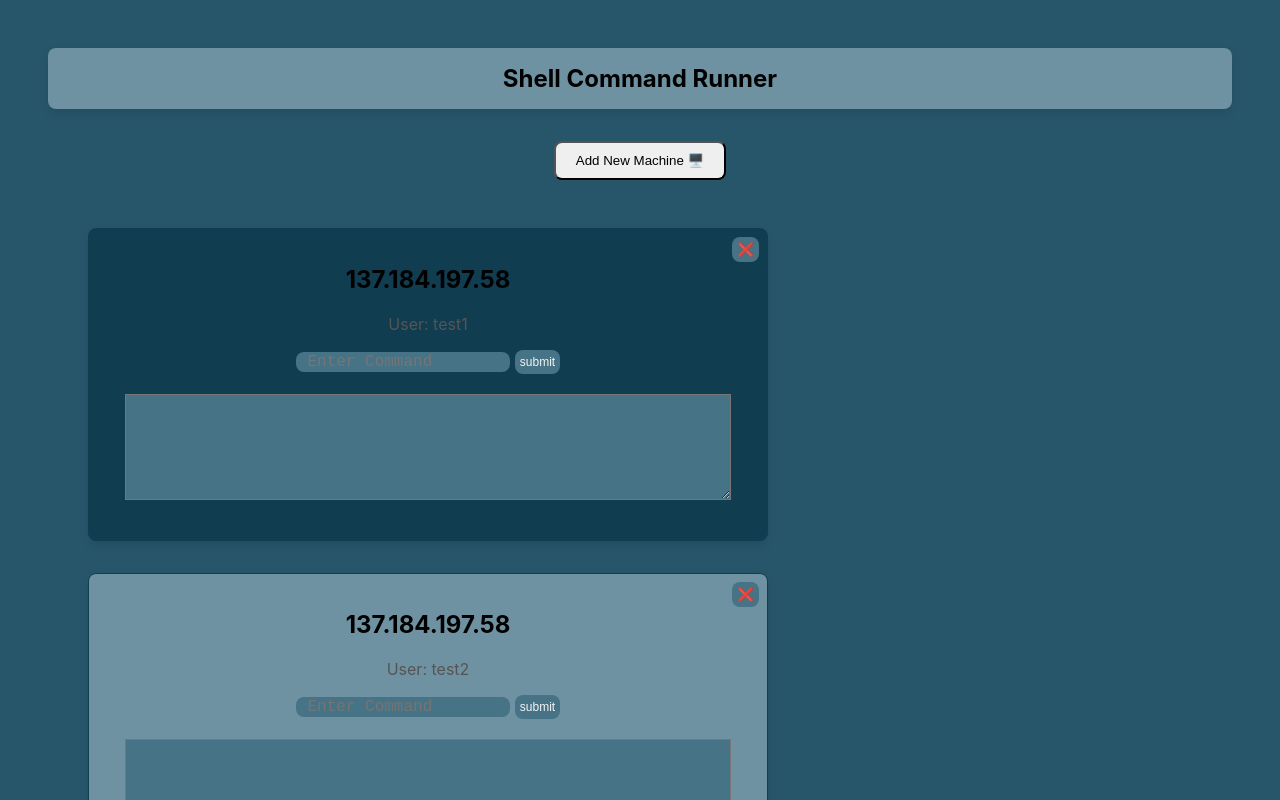
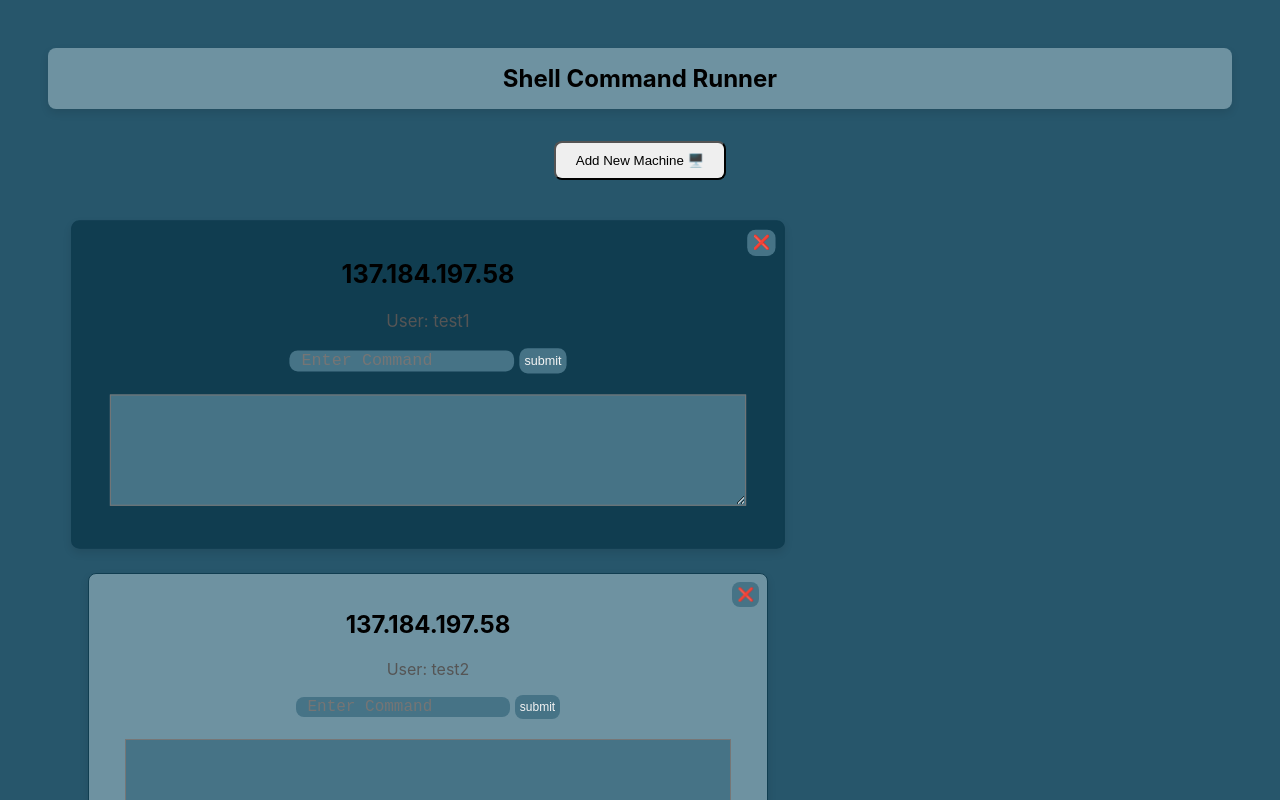
Before and after one commit to hyperwing/Benepass-assessment, a React (Create React App) app in the folder frontend/: page / in a window 1280 px wide. In both pictures the pointer is over the element 428 px from the left and 384 px from the top of the page. Shown: the top 800 px of the page. Built offline with nearby package versions, Linux system fonts and the light colour scheme.

Commit message:
Update MCard.css

```diff
--- a/frontend/src/Components/MCard/MCard.css
+++ b/frontend/src/Components/MCard/MCard.css
@@ -11,7 +11,7 @@
 }
 
 .card:hover {
-    /* transform: scale(1.05); */
+    transform: scale(1.05);
     background-color: #103D50;
 }
 
```
